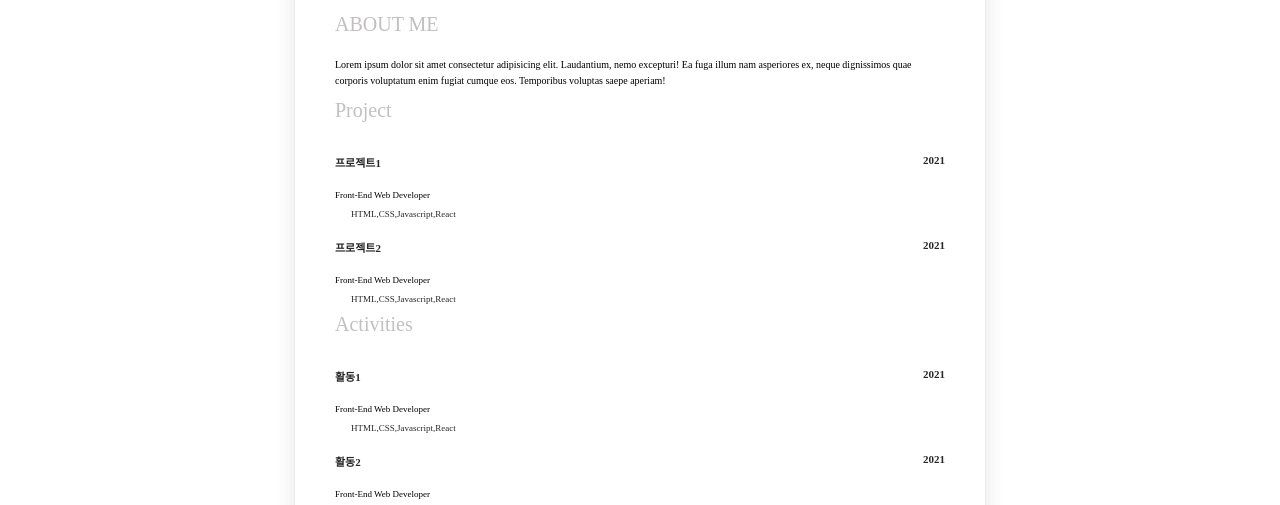
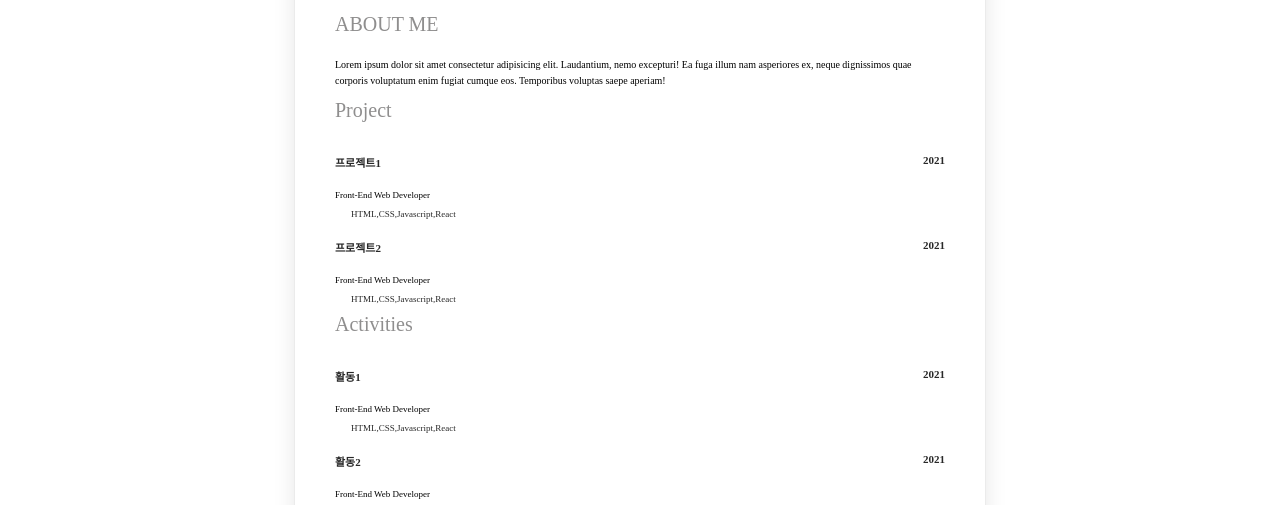
Before and after one commit to sin00829/JS2021-4, a plain HTML site: page Resume/index.html in a window 1280 px wide. Shown: the part 136-641 px from the top of the page. Drawn offline with Linux system fonts and the light colour scheme.

Commit message:
complete

```diff
--- a/Resume/style.css
+++ b/Resume/style.css
@@ -53,7 +53,7 @@
 }
 h2{
   font-size: 20px;
-  color:#c2bfbf;
+  color:#8f8e8e;
   font-weight: lighter;
   margin-bottom: 16px;
   border-bottom: 1px soild #ebebeb;
```
